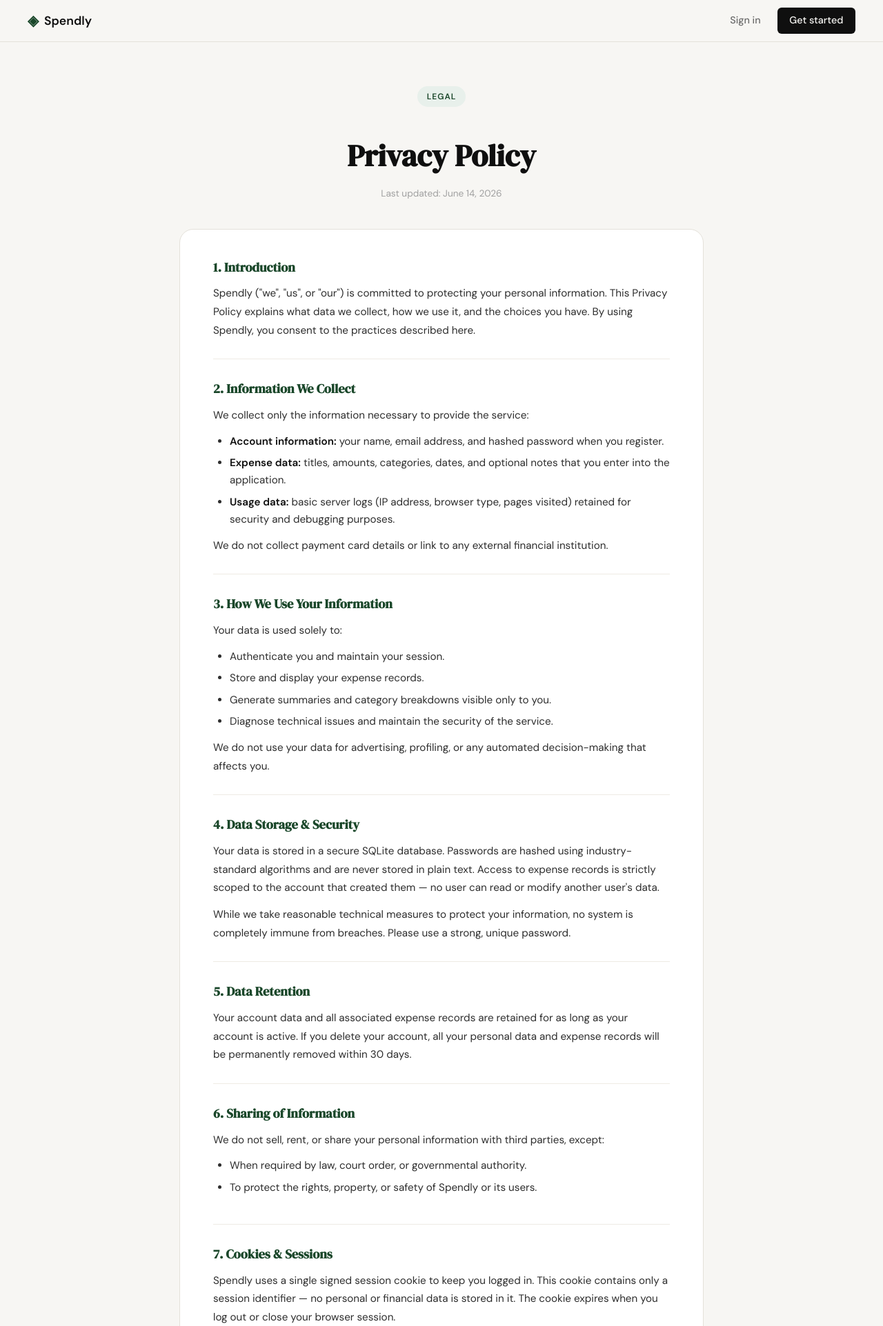
After one commit to jawahargit/spendly_app, a Flask app: page /privacy in a window 1280 px wide. The commit adds this page. Shown: the top 1923 px of the page at 69% size. Run offline with Flask 3, Linux system fonts and the light colour scheme.

Commit message:
Terms and Privacy addition

```diff
--- a/app.py
+++ b/app.py
@@ -101,6 +101,16 @@ def login():
 def logout():
     session.clear()
     return redirect(url_for("landing"))
+
+
+@app.route("/terms")
+def terms():
+    return render_template("terms.html")
+
+
+@app.route("/privacy")
+def privacy():
+    return render_template("privacy.html")
 
 
 # ------------------------------------------------------------------ #
--- a/static/css/style.css
+++ b/static/css/style.css
@@ -523,6 +523,20 @@ a { color: inherit; text-decoration: none; }
     color: var(--ink-faint);
 }
 
+.footer-links {
+    display: flex;
+    gap: 1.5rem;
+    margin-top: 0.5rem;
+}
+
+.footer-links a {
+    font-size: 0.78rem;
+    color: var(--ink-faint);
+    transition: color 0.2s;
+}
+
+.footer-links a:hover { color: var(--accent-2); }
+
 /* ------------------------------------------------------------------ */
 /* Responsive                                                          */
 /* ------------------------------------------------------------------ */
@@ -891,3 +905,94 @@ button.action-link {
     .stat-grid { grid-template-columns: 1fr; }
     .dash-wrap  { padding: 1.5rem 1rem 3rem; }
 }
+
+/* ------------------------------------------------------------------ */
+/* Policy pages (Terms & Privacy)                                      */
+/* ------------------------------------------------------------------ */
+
+.policy-section {
+    padding: 4rem 2rem 5rem;
+}
+
+.policy-container {
+    max-width: 760px;
+    margin: 0 auto;
+}
+
+.policy-header {
+    text-align: center;
+    margin-bottom: 2.5rem;
+}
+
+.policy-title {
+    font-family: var(--font-display);
+    font-size: clamp(2rem, 4vw, 2.75rem);
+    color: var(--ink);
+    margin: 0.75rem 0 0.5rem;
+}
+
+.policy-meta {
+    font-size: 0.85rem;
+    color: var(--ink-faint);
+}
+
+.policy-card {
+    background: var(--paper-card);
+    border: 1px solid var(--border);
+    border-radius: var(--radius-lg);
+    padding: 2.5rem 3rem;
+    margin-bottom: 1.5rem;
+}
+
+.policy-block {
+    padding-bottom: 1.75rem;
+    margin-bottom: 1.75rem;
+    border-bottom: 1px solid var(--border-soft);
+}
+
+.policy-block--last {
+    padding-bottom: 0;
+    margin-bottom: 0;
+    border-bottom: none;
+}
+
+.policy-block h2 {
+    font-family: var(--font-display);
+    font-size: 1.15rem;
+    color: var(--accent);
+    margin-bottom: 0.65rem;
+}
+
+.policy-block p {
+    font-size: 0.95rem;
+    color: var(--ink-soft);
+    line-height: 1.75;
+    margin-bottom: 0.75rem;
+}
+
+.policy-block p:last-child { margin-bottom: 0; }
+
+.policy-block ul {
+    padding-left: 1.5rem;
+    margin: 0.5rem 0 0.75rem;
+    display: flex;
+    flex-direction: column;
+    gap: 0.4rem;
+}
+
+.policy-block li {
+    font-size: 0.95rem;
+    color: var(--ink-soft);
+    line-height: 1.65;
+}
+
+.policy-block strong { color: var(--ink); font-weight: 600; }
+
+.policy-footer-nav {
+    text-align: center;
+}
+
+@media (max-width: 600px) {
+    .policy-card { padding: 1.5rem 1.25rem; }
+    .policy-section { padding: 2.5rem 1rem 4rem; }
+}
--- a/templates/base.html
+++ b/templates/base.html
@@ -41,6 +41,10 @@
             <span class="brand-icon">◈</span>
             <span class="footer-name">Spendly</span>
             <p class="footer-copy">Track every rupee. Own your finances.</p>
+            <nav class="footer-links">
+                <a href="{{ url_for('terms') }}">Terms &amp; Conditions</a>
+                <a href="{{ url_for('privacy') }}">Privacy Policy</a>
+            </nav>
         </div>
     </footer>
 
--- /dev/null
+++ b/templates/privacy.html
@@ -0,0 +1,105 @@
+{% extends "base.html" %}
+{% block title %}Privacy Policy — Spendly{% endblock %}
+
+{% block content %}
+<section class="policy-section">
+    <div class="policy-container">
+        <div class="policy-header">
+            <span class="hero-badge">Legal</span>
+            <h1 class="policy-title">Privacy Policy</h1>
+            <p class="policy-meta">Last updated: June 14, 2026</p>
+        </div>
+
+        <div class="policy-body">
+            <article class="policy-card">
+
+                <section class="policy-block">
+                    <h2>1. Introduction</h2>
+                    <p>Spendly ("we", "us", or "our") is committed to protecting your personal information. This Privacy Policy explains what data we collect, how we use it, and the choices you have. By using Spendly, you consent to the practices described here.</p>
+                </section>
+
+                <section class="policy-block">
+                    <h2>2. Information We Collect</h2>
+                    <p>We collect only the information necessary to provide the service:</p>
+                    <ul>
+                        <li><strong>Account information:</strong> your name, email address, and hashed password when you register.</li>
+                        <li><strong>Expense data:</strong> titles, amounts, categories, dates, and optional notes that you enter into the application.</li>
+                        <li><strong>Usage data:</strong> basic server logs (IP address, browser type, pages visited) retained for security and debugging purposes.</li>
+                    </ul>
+                    <p>We do not collect payment card details or link to any external financial institution.</p>
+                </section>
+
+                <section class="policy-block">
+                    <h2>3. How We Use Your Information</h2>
+                    <p>Your data is used solely to:</p>
+                    <ul>
+                        <li>Authenticate you and maintain your session.</li>
+                        <li>Store and display your expense records.</li>
+                        <li>Generate summaries and category breakdowns visible only to you.</li>
+                        <li>Diagnose technical issues and maintain the security of the service.</li>
+                    </ul>
+                    <p>We do not use your data for advertising, profiling, or any automated decision-making that affects you.</p>
+                </section>
+
+                <section class="policy-block">
+                    <h2>4. Data Storage &amp; Security</h2>
+                    <p>Your data is stored in a secure SQLite database. Passwords are hashed using industry-standard algorithms and are never stored in plain text. Access to expense records is strictly scoped to the account that created them — no user can read or modify another user's data.</p>
+                    <p>While we take reasonable technical measures to protect your information, no system is completely immune from breaches. Please use a strong, unique password.</p>
+                </section>
+
+                <section class="policy-block">
+                    <h2>5. Data Retention</h2>
+                    <p>Your account data and all associated expense records are retained for as long as your account is active. If you delete your account, all your personal data and expense records will be permanently removed within 30 days.</p>
+                </section>
+
+                <section class="policy-block">
+                    <h2>6. Sharing of Information</h2>
+                    <p>We do not sell, rent, or share your personal information with third parties, except:</p>
+                    <ul>
+                        <li>When required by law, court order, or governmental authority.</li>
+                        <li>To protect the rights, property, or safety of Spendly or its users.</li>
+                    </ul>
+                </section>
+
+                <section class="policy-block">
+                    <h2>7. Cookies &amp; Sessions</h2>
+                    <p>Spendly uses a single signed session cookie to keep you logged in. This cookie contains only a session identifier — no personal or financial data is stored in it. The cookie expires when you log out or close your browser session.</p>
+                    <p>We do not use third-party tracking cookies or analytics cookies.</p>
+                </section>
+
+                <section class="policy-block">
+                    <h2>8. Your Rights</h2>
+                    <p>You have the right to:</p>
+                    <ul>
+                        <li>Access the personal data we hold about you.</li>
+                        <li>Correct inaccurate information via your Profile page.</li>
+                        <li>Request deletion of your account and all associated data.</li>
+                        <li>Object to any processing of your data beyond what is necessary to provide the service.</li>
+                    </ul>
+                    <p>To exercise these rights, please contact us using the information below.</p>
+                </section>
+
+                <section class="policy-block">
+                    <h2>9. Children's Privacy</h2>
+                    <p>Spendly is not directed to individuals under the age of 13. We do not knowingly collect personal information from children. If we become aware that a child has provided us with personal data, we will delete it promptly.</p>
+                </section>
+
+                <section class="policy-block">
+                    <h2>10. Changes to This Policy</h2>
+                    <p>We may update this Privacy Policy periodically. When we do, we will revise the "Last updated" date at the top of this page. We encourage you to review the policy whenever you use Spendly to stay informed about how we protect your data.</p>
+                </section>
+
+                <section class="policy-block policy-block--last">
+                    <h2>11. Contact</h2>
+                    <p>If you have any questions or concerns about this Privacy Policy or your personal data, please contact us through the information provided on our website.</p>
+                </section>
+
+            </article>
+
+            <div class="policy-footer-nav">
+                <a href="{{ url_for('terms') }}" class="btn-ghost">Read our Terms &amp; Conditions &rarr;</a>
+            </div>
+        </div>
+    </div>
+</section>
+{% endblock %}
```
Also changed, not shown: CLAUDE.md (+3 -3 lines), PROJECT_DOCS.md (+28 -8 lines), templates/terms.html (added, +85 -0 lines).
